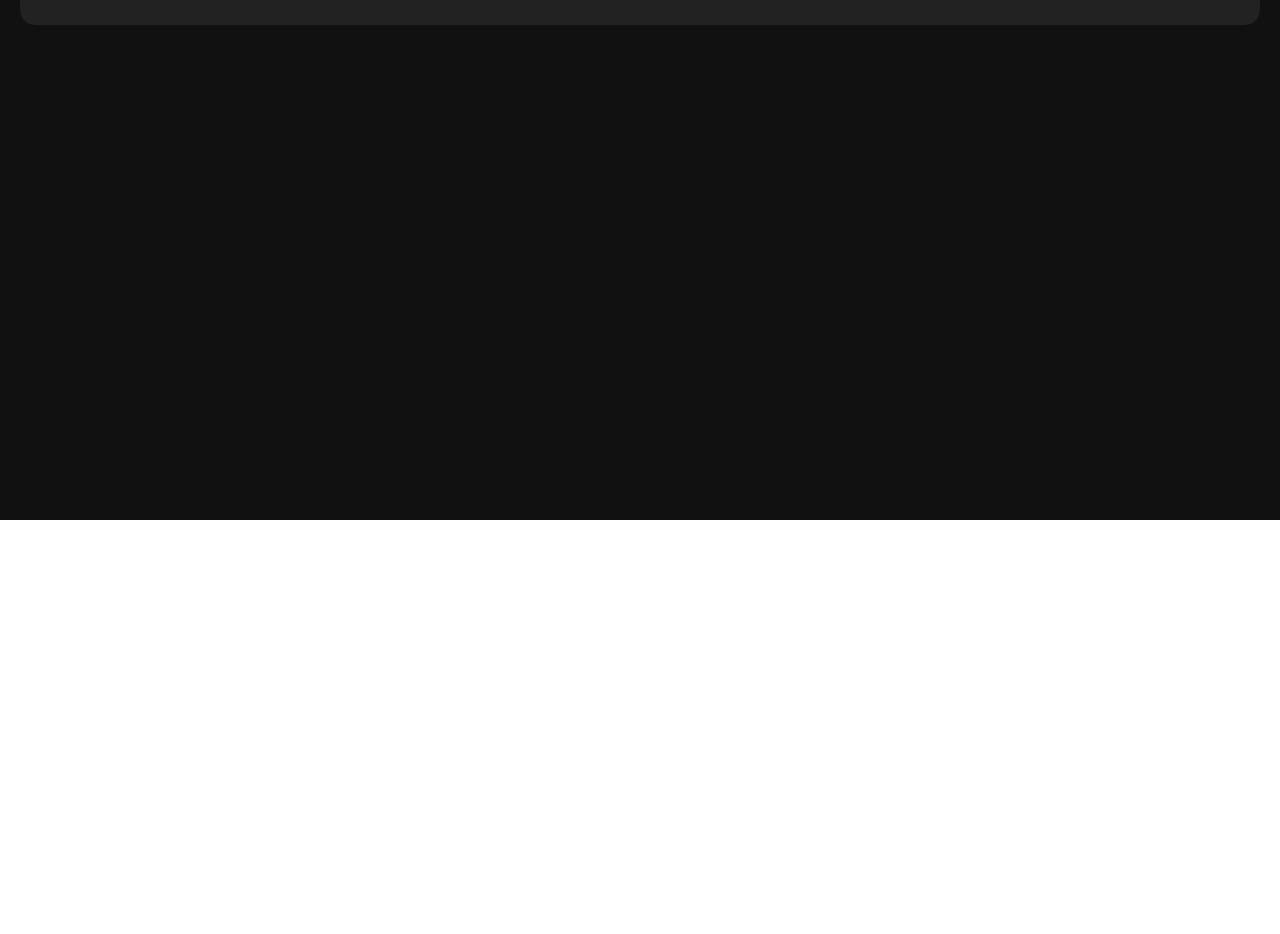
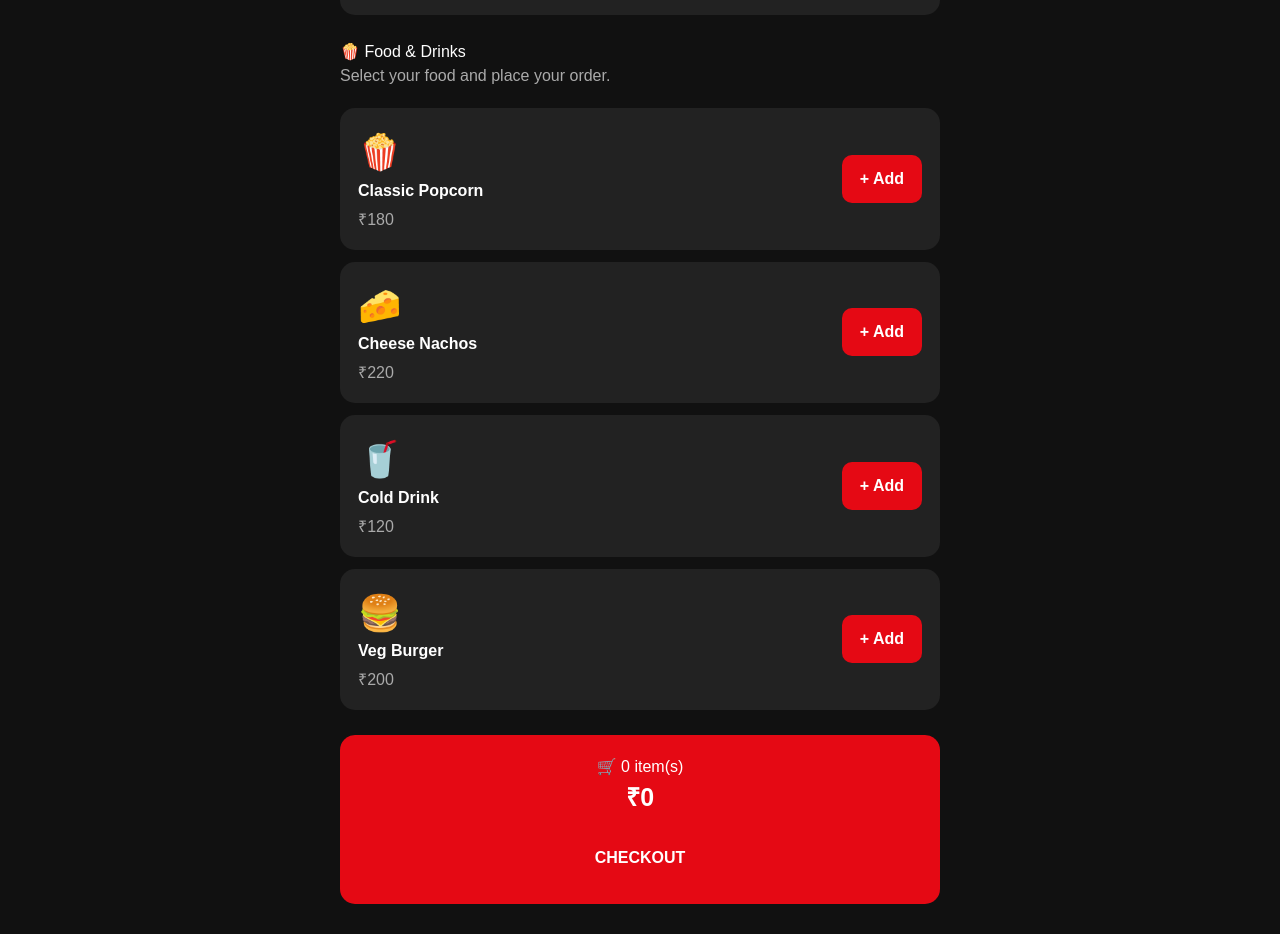
Before and after one commit to futuresucceder-lang/cinema-seat-food, a Next.js app: page /order in a window 1280 px wide. Shown: the part 280-1214 px from the top of the page. Before the commit the page ends 800 px from the top, so only its background shows below. Built offline with nearby package versions, Linux system fonts and the light colour scheme; no server answers.

Commit message:
Add food menu to order page

```diff
--- a/app/order/page.tsx
+++ b/app/order/page.tsx
@@ -1,13 +1,143 @@
 "use client";
 
+import { useState, Suspense } from "react";
 import { useSearchParams } from "next/navigation";
-import { Suspense } from "react";
+import { supabase } from "../../lib/supabase";
+
+const foodItems = [
+  {
+    id: 1,
+    name: "Classic Popcorn",
+    price: 180,
+    emoji: "🍿",
+  },
+  {
+    id: 2,
+    name: "Cheese Nachos",
+    price: 220,
+    emoji: "🧀",
+  },
+  {
+    id: 3,
+    name: "Cold Drink",
+    price: 120,
+    emoji: "🥤",
+  },
+  {
+    id: 4,
+    name: "Veg Burger",
+    price: 200,
+    emoji: "🍔",
+  },
+];
 
 function OrderPage() {
   const searchParams = useSearchParams();
 
-  const screen = searchParams.get("screen") || "";
-  const seat = searchParams.get("seat") || "";
+  const screen = searchParams.get("screen") || "3";
+  const seat = searchParams.get("seat") || "F12";
+
+  const [cart, setCart] = useState<Record<number, number>>({});
+  const [isSubmitting, setIsSubmitting] = useState(false);
+  const [orderCode, setOrderCode] = useState("");
+
+  function addToCart(id: number) {
+    setCart((previous) => ({
+      ...previous,
+      [id]: (previous[id] || 0) + 1,
+    }));
+  }
+
+  function removeFromCart(id: number) {
+    setCart((previous) => {
+      const currentQuantity = previous[id] || 0;
+
+      if (currentQuantity <= 1) {
+        const updated = { ...previous };
+        delete updated[id];
+        return updated;
+      }
+
+      return {
+        ...previous,
+        [id]: currentQuantity - 1,
+      };
+    });
+  }
+
+  const itemCount = Object.values(cart).reduce(
+    (sum, quantity) => sum + quantity,
+    0
+  );
+
+  const total = Object.entries(cart).reduce((sum, [id, quantity]) => {
+    const item = foodItems.find(
+      (food) => food.id === Number(id)
+    );
+
+    return sum + (item?.price || 0) * quantity;
+  }, 0);
+
+  async function handleCheckout() {
+    if (itemCount === 0) {
+      alert("Please add at least one food item.");
+      return;
+    }
+
+    setIsSubmitting(true);
+
+    const newOrderCode =
+      "CINEMA-" +
+      crypto.randomUUID().slice(0, 8).toUpperCase();
+
+    const orderedFoodItems = Object.entries(cart).map(
+      ([id, quantity]) => {
+        const item = foodItems.find(
+          (food) => food.id === Number(id)
+        );
+
+        return {
+          id: item?.id,
+          name: item?.name,
+          price: item?.price,
+          emoji: item?.emoji,
+          quantity,
+        };
+      }
+    );
+
+    const { error } = await supabase
+      .from("orders")
+      .insert({
+        order_code: newOrderCode,
+        movie: null,
+        screen: screen,
+        seat: seat,
+        food_items: orderedFoodItems,
+        total: total,
+        status: "NEW",
+      });
+
+    if (error) {
+      console.error("Order error:", error);
+
+      alert(
+        "Order could not be submitted.\n\n" +
+          error.message
+      );
+
+      setIsSubmitting(false);
+      return;
+    }
+
+    setOrderCode(newOrderCode);
+    setIsSubmitting(false);
+
+    alert(
+      "Order placed successfully!\n\nOrder ID: " +
+        newOrderCode
+    );
+  }
 
   return (
     <main
@@ -16,17 +146,39 @@ function OrderPage() {
         background: "#111",
         color: "white",
         padding: "30px 20px",
-        textAlign: "center",
+        fontFamily: "Arial, sans-serif",
       }}
     >
+      <div
+        style={{
+          maxWidth: "600px",
+          margin: "0 auto",
+        }}
+      >
+        <div
+          style={{
+            textAlign: "center",
+            marginBottom: "30px",
+          }}
+        >
+          <div style={{ fontSize: "50px" }}>
+            🎬
+          </div>
+
           <h1>🍿 Cinema Food Ordering</h1>
+
+          <p style={{ color: "#aaa" }}>
+            Order food directly from your seat
+          </p>
+        </div>
 
         <div
           style={{
-          marginTop: "30px",
             background: "#222",
-          padding: "25px",
+            padding: "20px",
             borderRadius: "15px",
+            marginBottom: "25px",
+            textAlign: "center",
           }}
         >
           <h2>Seat Information</h2>
@@ -38,12 +190,160 @@ function OrderPage() {
           <p>
             <strong>Seat:</strong> {seat}
           </p>
+        </div>
 
-        <hr style={{ margin: "25px 0" }} />
+        <h2>🍿 Food & Drinks</h2>
 
-        <h2>🍔 Food Menu</h2>
+        <p style={{ color: "#aaa" }}>
+          Select your food and place your order.
+        </p>
 
-        <p>Select your food and place your order.</p>
+        <div style={{ marginTop: "20px" }}>
+          {foodItems.map((item) => {
+            const quantity = cart[item.id] || 0;
+
+            return (
+              <div
+                key={item.id}
+                style={{
+                  background: "#222",
+                  padding: "18px",
+                  borderRadius: "15px",
+                  marginBottom: "12px",
+                  display: "flex",
+                  alignItems: "center",
+                  justifyContent: "space-between",
+                }}
+              >
+                <div>
+                  <div
+                    style={{
+                      fontSize: "35px",
+                    }}
+                  >
+                    {item.emoji}
+                  </div>
+
+                  <strong>{item.name}</strong>
+
+                  <div
+                    style={{
+                      color: "#aaa",
+                      marginTop: "5px",
+                    }}
+                  >
+                    ₹{item.price}
+                  </div>
+                </div>
+
+                <div
+                  style={{
+                    display: "flex",
+                    alignItems: "center",
+                    gap: "10px",
+                  }}
+                >
+                  {quantity > 0 && (
+                    <>
+                      <button
+                        onClick={() =>
+                          removeFromCart(item.id)
+                        }
+                        style={{
+                          padding: "8px 12px",
+                          borderRadius: "8px",
+                          border: "none",
+                        }}
+                      >
+                        −
+                      </button>
+
+                      <strong>{quantity}</strong>
+                    </>
+                  )}
+
+                  <button
+                    onClick={() =>
+                      addToCart(item.id)
+                    }
+                    style={{
+                      background: "#e50914",
+                      color: "white",
+                      border: "none",
+                      padding: "12px 18px",
+                      borderRadius: "10px",
+                      fontWeight: "bold",
+                    }}
+                  >
+                    + Add
+                  </button>
+                </div>
+              </div>
+            );
+          })}
+        </div>
+
+        <div
+          style={{
+            background: "#e50914",
+            padding: "20px",
+            borderRadius: "15px",
+            marginTop: "25px",
+            textAlign: "center",
+          }}
+        >
+          <h3>
+            🛒 {itemCount} item(s)
+          </h3>
+
+          <div
+            style={{
+              fontSize: "25px",
+              fontWeight: "bold",
+            }}
+          >
+            ₹{total}
+          </div>
+
+          <button
+            onClick={handleCheckout}
+            disabled={isSubmitting}
+            style={{
+              marginTop: "15px",
+              padding: "14px 30px",
+              borderRadius: "10px",
+              border: "none",
+              fontWeight: "bold",
+              cursor: "pointer",
+            }}
+          >
+            {isSubmitting
+              ? "PLACING ORDER..."
+              : "CHECKOUT"}
+          </button>
+        </div>
+
+        {orderCode && (
+          <div
+            style={{
+              marginTop: "25px",
+              background: "#222",
+              padding: "20px",
+              borderRadius: "15px",
+              textAlign: "center",
+            }}
+          >
+            <p>Your Order ID</p>
+
+            <h2
+              style={{
+                color: "#e50914",
+              }}
+            >
+              {orderCode}
+            </h2>
+          </div>
+        )}
       </div>
     </main>
   );
@@ -51,7 +351,18 @@ function OrderPage() {
 
 export default function Page() {
   return (
-    <Suspense fallback={<p>Loading...</p>}>
+    <Suspense
+      fallback={
+        <div
+          style={{
+            padding: "40px",
+            textAlign: "center",
+          }}
+        >
+          Loading...
+        </div>
+      }
+    >
       <OrderPage />
     </Suspense>
   );
```
Lines whose indentation alone changed are shown as unchanged.
